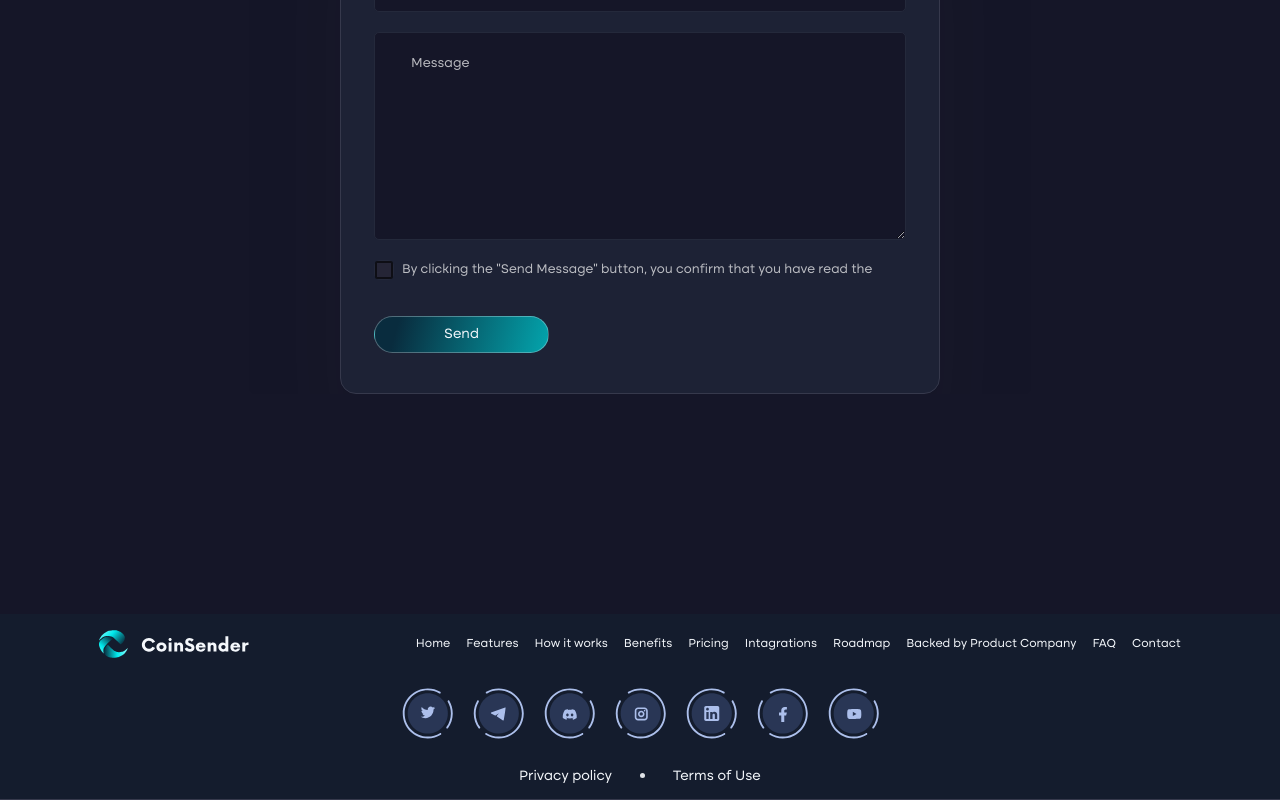
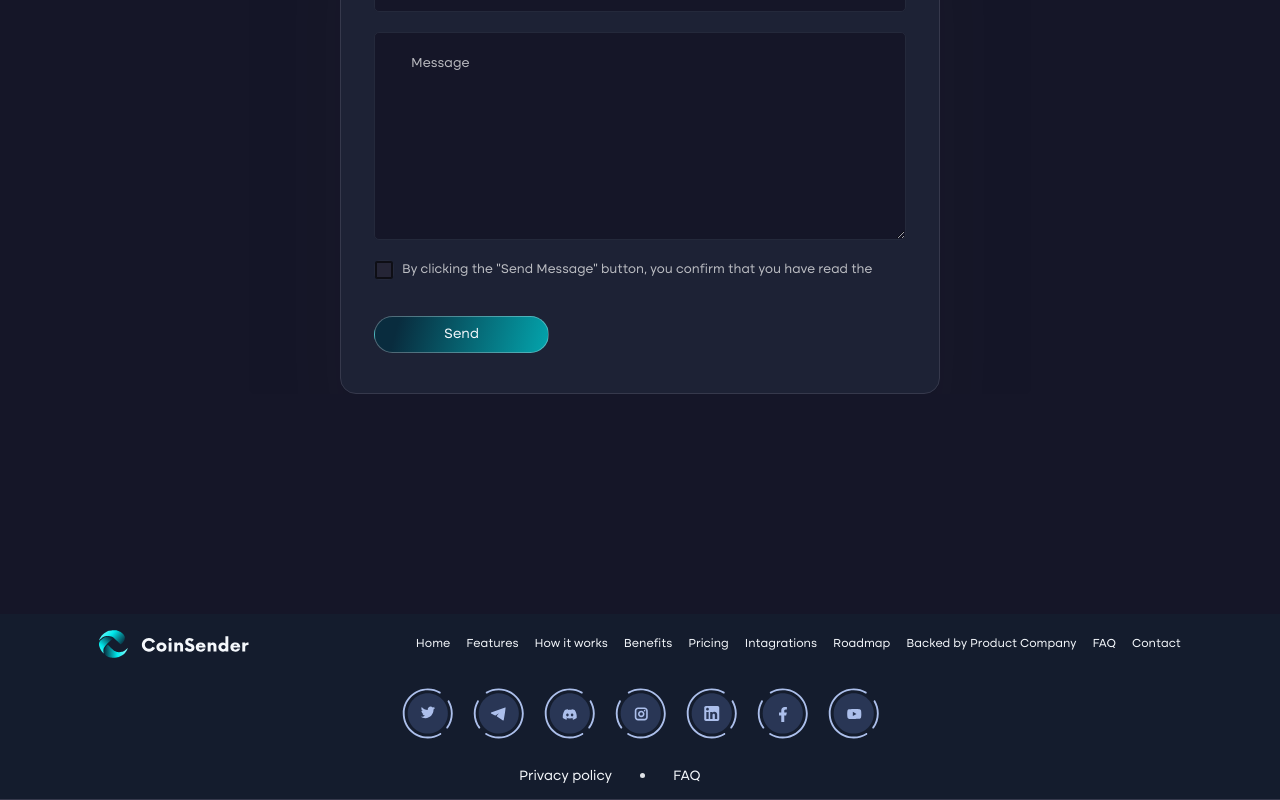
Before and after one commit to Marko193/CoinSender-Landing, a Next.js app: page / in a window 1280 px wide. Shown: the part 9048-9848 px from the top of the page. Built offline with nearby package versions, Linux system fonts and the light colour scheme.

Commit message:
feat: added faq router to the bottom

```diff
--- a/src/components/Footer/index.jsx
+++ b/src/components/Footer/index.jsx
@@ -50,7 +50,8 @@ export default function Footer() {
                 <div className={styles.privacy_policy_layout}>
                     <div className={styles.privacy_policy} onClick={()=> router.push("/privacy_policy")}>Privacy policy</div>
                     <span className={styles.dot}></span>
-                    <div className={styles.terms_of_use}>Terms of Use</div>
+                    {/*<div className={styles.terms_of_use}>Terms of Use</div>*/}
+                    <div className={styles.terms_of_use} onClick={()=> router.push("/faq")}>FAQ</div>
                 </div>
             </div>
         </footer>
```
